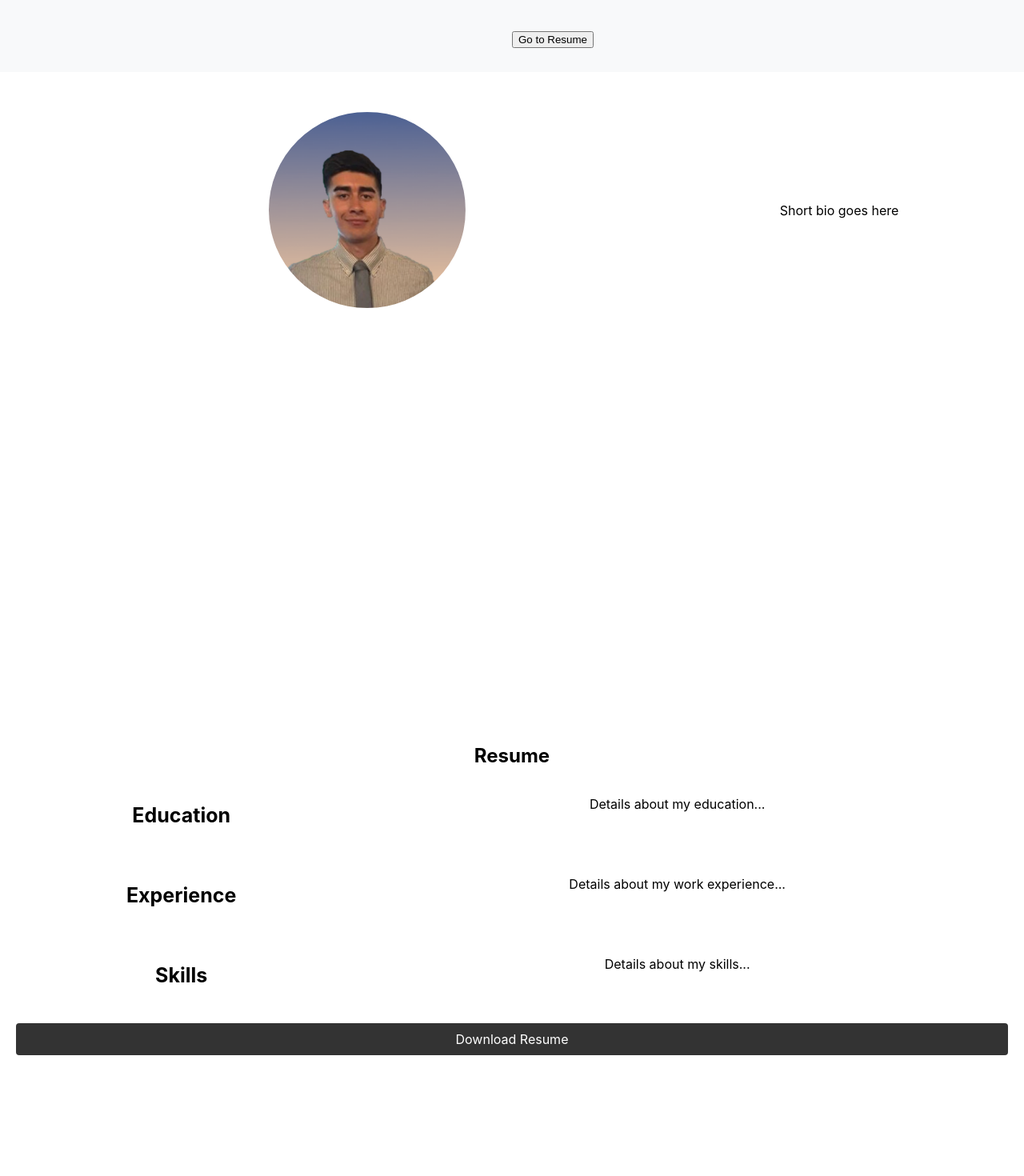
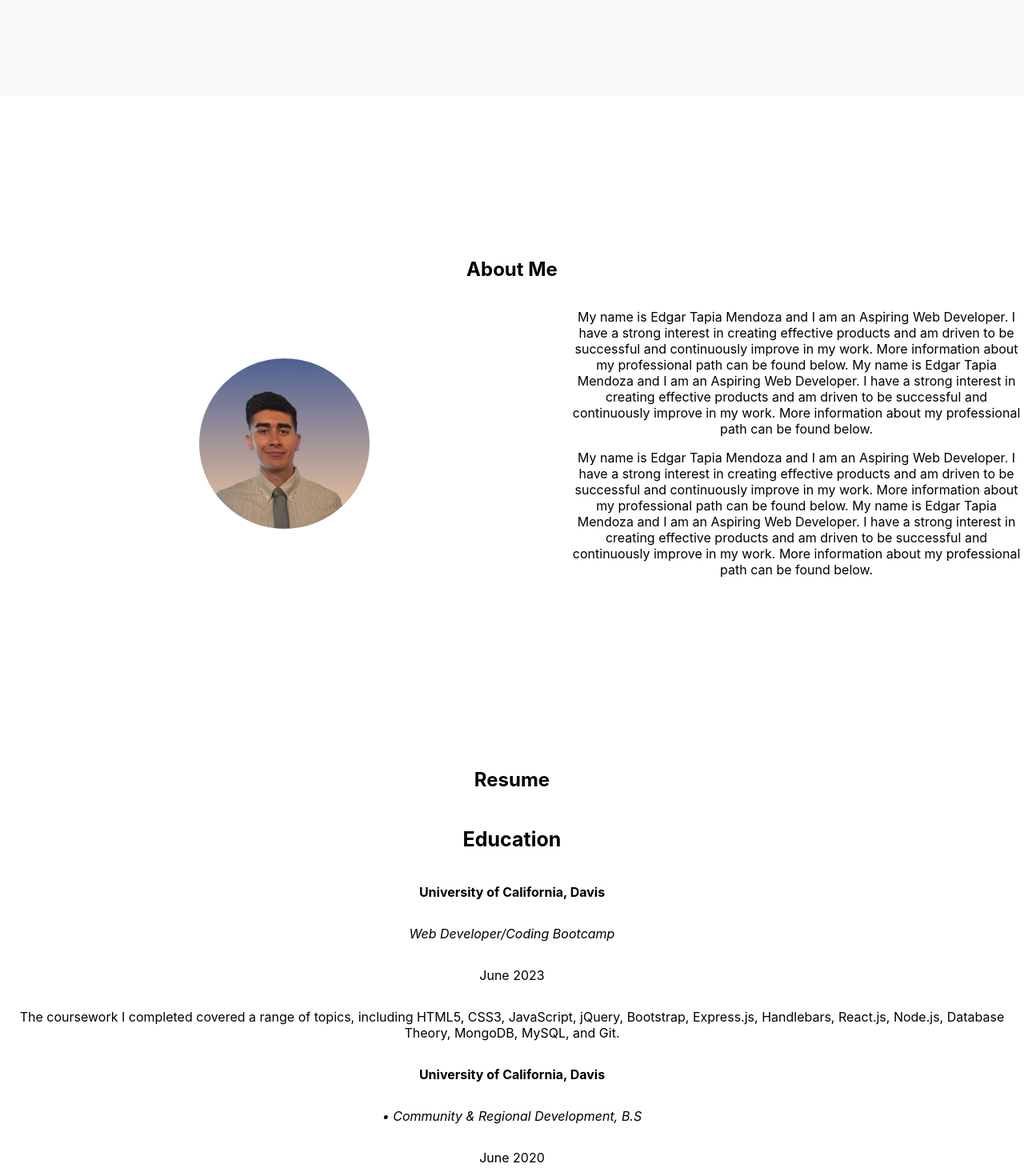
Before and after one commit to etapm/react-portfolio, a React (Create React App) app: page / in a window 1280 px wide. Shown: the part 720-2190 px from the top of the page at 80% size. Built offline with nearby package versions, Linux system fonts and the light colour scheme.

Commit message:
centering content to viewport

```diff
--- a/src/App.css
+++ b/src/App.css
@@ -39,4 +39,47 @@
 
 .App > * {
   min-height: 100vh;
+  display: flex;
+  justify-content: center;
+  align-items: center;
+  flex-direction: column;
 }
+/*
+.App {
+  text-align: center;
+}
+
+.App-logo {
+  height: 40vmin;
+  pointer-events: none;
+}
+
+@media (prefers-reduced-motion: no-preference) {
+  .App-logo {
+    animation: App-logo-spin infinite 20s linear;
+  }
+}
+
+.App-header {
+  background-color: #282c34;
+  min-height: 100vh;
+  display: flex;
+  flex-direction: column;
+  align-items: center;
+  justify-content: center;
+  font-size: calc(10px + 2vmin);
+  color: white;
+}
+
+.App-link {
+  color: #61dafb;
+}
+
+@keyframes App-logo-spin {
+  from {
+    transform: rotate(0deg);
+  }
+  to {
+    transform: rotate(360deg);
+  }
+} */
--- a/src/App.js
+++ b/src/App.js
@@ -8,54 +8,31 @@ import Contact from "./components/Contact/Contact";
 import Footer from "./components/Footer/Footer";
 
 function App() {
-  const [section, setSection] = useState("aboutMe");
+  const [section, setSection] = useState("header");
+  const headerRef = React.useRef(null);
   const aboutMeRef = React.useRef(null);
   const resumeRef = React.useRef(null);
   const portfolioRef = React.useRef(null);
   const contactRef = React.useRef(null);
 
   const scrollToRef = (ref, sectionName) => {
-    window.scrollTo(0, ref.current.offsetTop);
+    window.scrollTo(0, ref?.current?.offsetTop || 0);
     setSection(sectionName);
   };
 
   return (
     <div className="App">
       <Header />
-      <div ref={aboutMeRef}>
+      <div id="about-me" ref={aboutMeRef}>
         <AboutMe />
-        {section === "aboutMe" && (
-          <button
-            onClick={() => scrollToRef(resumeRef, "resume")}
-            style={{ position: "fixed", bottom: "20px", left: "50%" }}
-          >
-            Go to Resume
-          </button>
-        )}
       </div>
-      <div ref={resumeRef}>
+      <div id="resume" ref={resumeRef}>
         <Resume />
-        {section === "resume" && (
-          <button
-            onClick={() => scrollToRef(portfolioRef, "portfolio")}
-            style={{ position: "fixed", bottom: "20px", right: "20px" }}
-          >
-            Go to Portfolio
-          </button>
-        )}
       </div>
-      <div ref={portfolioRef}>
+      <div id="portfolio" ref={portfolioRef}>
         <Portfolio />
-        {section === "portfolio" && (
-          <button
-            onClick={() => scrollToRef(contactRef, "contact")}
-            style={{ position: "fixed", bottom: "20px", right: "20px" }}
-          >
-            Go to Contact
-          </button>
-        )}
       </div>
-      <div ref={contactRef}>
+      <div id="contact" ref={contactRef}>
         <Contact />
       </div>
       <Footer />
--- a/src/components/AboutMe/AboutMe.css
+++ b/src/components/AboutMe/AboutMe.css
@@ -1,7 +1,12 @@
 .about-me {
+  text-align: center;
+  flex-direction: column;
+}
+
+.content {
   display: flex;
+  justify-content: space-around;
   align-items: center;
-  padding: 50px;
 }
 
 .my-photo {
@@ -10,12 +15,17 @@
   border-radius: 50%;
 }
 
-.bio {
-  width: 60%;
-}
-
 .photo-container {
   display: flex;
   align-items: center;
   justify-content: center;
 }
+
+.title {
+  text-align: center;
+}
+
+.bio {
+  width: 100%;
+  max-width: 800px;
+}
--- a/src/components/AboutMe/AboutMe.js
+++ b/src/components/AboutMe/AboutMe.js
@@ -5,11 +5,33 @@ import myPhoto from "../../capture.png";
 function AboutMe() {
   return (
     <div className="about-me">
-      <div className="photo-container">
-        <img src={myPhoto} alt="Edgar Tapia Mendoza" className="my-photo" />
-      </div>
-      <div className="bio">
-        <p>Short bio goes here</p>
+      <h2>About Me</h2>
+      <div className="content">
+        <div className="photo-container">
+          <img src={myPhoto} alt="Edgar Tapia Mendoza" className="my-photo" />
+        </div>
+        <div className="bio">
+          <p>
+            My name is Edgar Tapia Mendoza and I am an Aspiring Web Developer. I
+            have a strong interest in creating effective products and am driven
+            to be successful and continuously improve in my work. More
+            information about my professional path can be found below. My name
+            is Edgar Tapia Mendoza and I am an Aspiring Web Developer. I have a
+            strong interest in creating effective products and am driven to be
+            successful and continuously improve in my work. More information
+            about my professional path can be found below.
+          </p>
+          <p>
+            My name is Edgar Tapia Mendoza and I am an Aspiring Web Developer. I
+            have a strong interest in creating effective products and am driven
+            to be successful and continuously improve in my work. More
+            information about my professional path can be found below. My name
+            is Edgar Tapia Mendoza and I am an Aspiring Web Developer. I have a
+            strong interest in creating effective products and am driven to be
+            successful and continuously improve in my work. More information
+            about my professional path can be found below.
+          </p>
+        </div>
       </div>
     </div>
   );
--- a/src/components/Contact/Contact.css
+++ b/src/components/Contact/Contact.css
@@ -2,19 +2,20 @@
   padding: 20px;
   display: flex;
   flex-direction: column;
-  align-items: center;
+  align-items: stretch;
   margin-top: 50px;
 }
 
 .contact h2 {
-  margin-bottom: 20px;
+  margin-bottom: 40px;
 }
 
 .contact-form {
   display: flex;
   flex-direction: column;
-  width: 100%;
-  max-width: 500px;
+  width: 70%;
+  max-width: 800px;
+  margin: 0 auto;
   border-radius: 15px;
   overflow: hidden;
   box-shadow: 0 0 10px rgba(0, 0, 0, 0.1);
@@ -22,15 +23,16 @@
 
 .contact-form input,
 .contact-form textarea {
-  padding: 10px;
-  border: none;
+  padding: 20px;
+  border: 1px solid gray;
   width: 100%;
   box-sizing: border-box;
+  margin-bottom: 10px;
 }
 
 .contact-form textarea {
   resize: none;
-  height: 100px;
+  height: 260px;
 }
 
 .contact-form button {
--- a/src/components/Header/Header.css
+++ b/src/components/Header/Header.css
@@ -5,7 +5,7 @@
   align-items: center;
   height: 100%;
   text-align: center;
-  margin-top: -30px;
+  background-color: #383f51;
 }
 
 h1 {
@@ -32,5 +32,9 @@ h3 {
 }
 
 .social-button:hover {
-  background-color: #0056b3;
+  background-color: #383f51;
 }
+
+.App .App-header .header {
+  background-color: #383f51;
+}
--- a/src/components/Header/Header.js
+++ b/src/components/Header/Header.js
@@ -2,12 +2,19 @@ import React from "react";
 import "./Header.css";
 import Navigation from "../Navigation/Navigation";
 
-function Header() {
+const Header = React.forwardRef((props, ref) => {
   return (
-    <header className="header">
+    <header className="header" ref={ref}>
       <h1>Edgar Tapia Mendoza</h1>
       <h3>Software Developer/ Project Manager/ Tech</h3>
-      <Navigation />
+      <Navigation
+        scrollToRef={props.scrollToRef}
+        headerRef={ref}
+        aboutMeRef={props.aboutMeRef}
+        portfolioRef={props.portfolioRef}
+        contactRef={props.contactRef}
+        resumeRef={props.resumeRef}
+      />
       <div className="social-buttons">
         <a
           href="https://github.com/etapm"
@@ -28,6 +35,6 @@ function Header() {
       </div>
     </header>
   );
-}
+});
 
 export default Header;
--- a/src/components/Navigation/Navigation.js
+++ b/src/components/Navigation/Navigation.js
@@ -1,10 +1,11 @@
+// Navigation.js
 import React from "react";
 import "./Navigation.css";
 
 function Navigation() {
   return (
     <nav className="navigation">
-      <a href="#home" className="header-link">
+      <a href="#" className="header-link">
         HOME
       </a>
       <a href="#about-me" className="header-link">
--- a/src/components/Resume/Resume.css
+++ b/src/components/Resume/Resume.css
@@ -9,8 +9,9 @@
 
 .resume-section {
   display: flex;
+  flex-direction: column; /* stack children vertically */
   justify-content: space-between;
-  margin-bottom: 20px;
+  margin-bottom: 10px;
 }
 
 .resume-section h3 {
@@ -28,10 +29,5 @@
   padding: 10px 20px;
   text-decoration: none;
   border-radius: 5px;
-  transition: background-color 0.3s ease;
-  margin: 0 auto;
+  transition: background-color 0.3;
 }
-
-.button:hover {
-  background-color: #555;
-}
--- a/src/components/Resume/Resume.js
+++ b/src/components/Resume/Resume.js
@@ -7,7 +7,26 @@ function Resume() {
       <h2>Resume</h2>
       <div className="resume-section">
         <h3>Education</h3>
-        <p>Details about my education...</p>
+        <p>
+          <strong>University of California, Davis</strong>
+        </p>
+        <p>
+          <em> Web Developer/Coding Bootcamp</em>
+        </p>
+        <p>June 2023</p>
+        <p>
+          The coursework I completed covered a range of topics, including HTML5,
+          CSS3, JavaScript, jQuery, Bootstrap, Express.js, Handlebars, React.js,
+          Node.js, Database Theory, MongoDB, MySQL, and Git.
+        </p>
+
+        <p>
+          <strong>University of California, Davis</strong>
+        </p>
+        <p>
+          <em> • Community & Regional Development, B.S</em>
+        </p>
+        <p>June 2020</p>
       </div>
       <div className="resume-section">
         <h3>Experience</h3>
--- a/src/index.css
+++ b/src/index.css
@@ -19,3 +19,7 @@ body,
   margin: 0;
   padding: 0;
 }
+
+html {
+  scroll-behavior: smooth;
+}
--- a/src/index.js
+++ b/src/index.js
@@ -1,10 +1,10 @@
 import React from "react";
-import ReactDOM from "react-dom";
+import { createRoot } from "react-dom/client";
 import "./index.css";
 import App from "./App";
 import reportWebVitals from "./reportWebVitals";
 
-const root = ReactDOM.createRoot(document.getElementById("root"));
+const root = createRoot(document.getElementById("root"));
 root.render(
   <React.StrictMode>
     <App />
```
